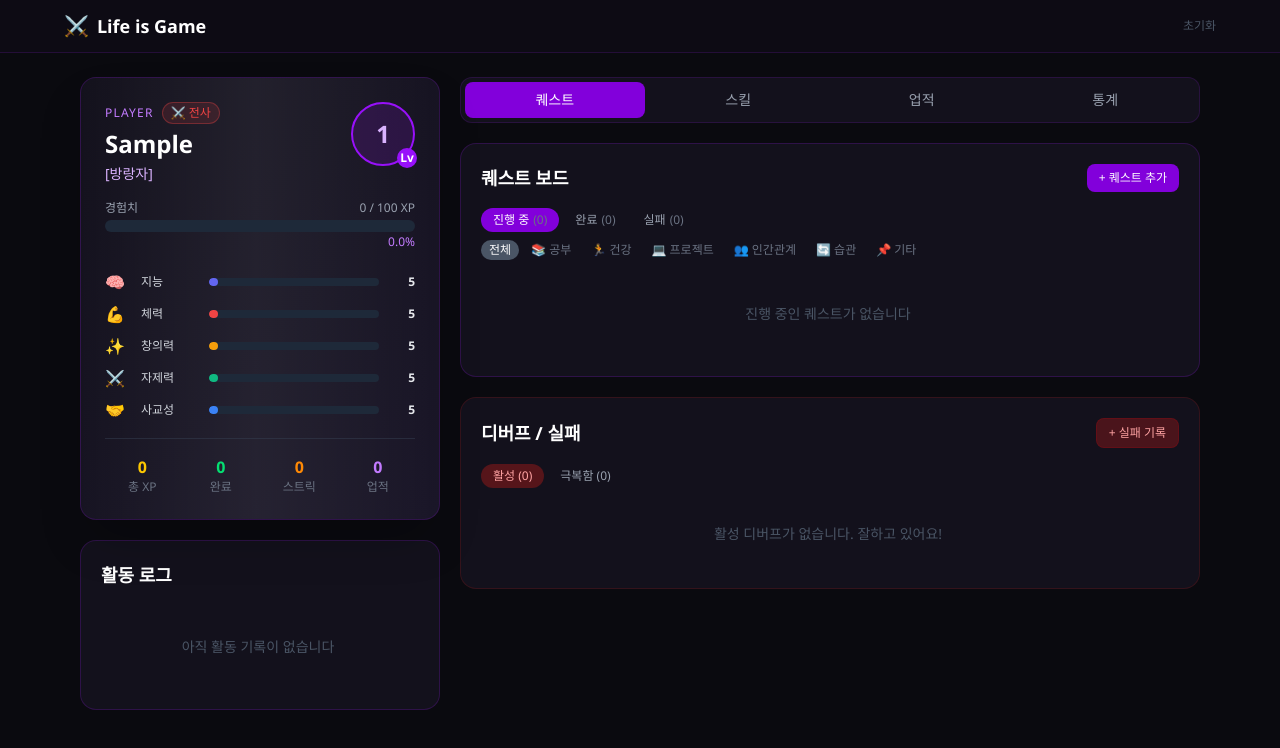
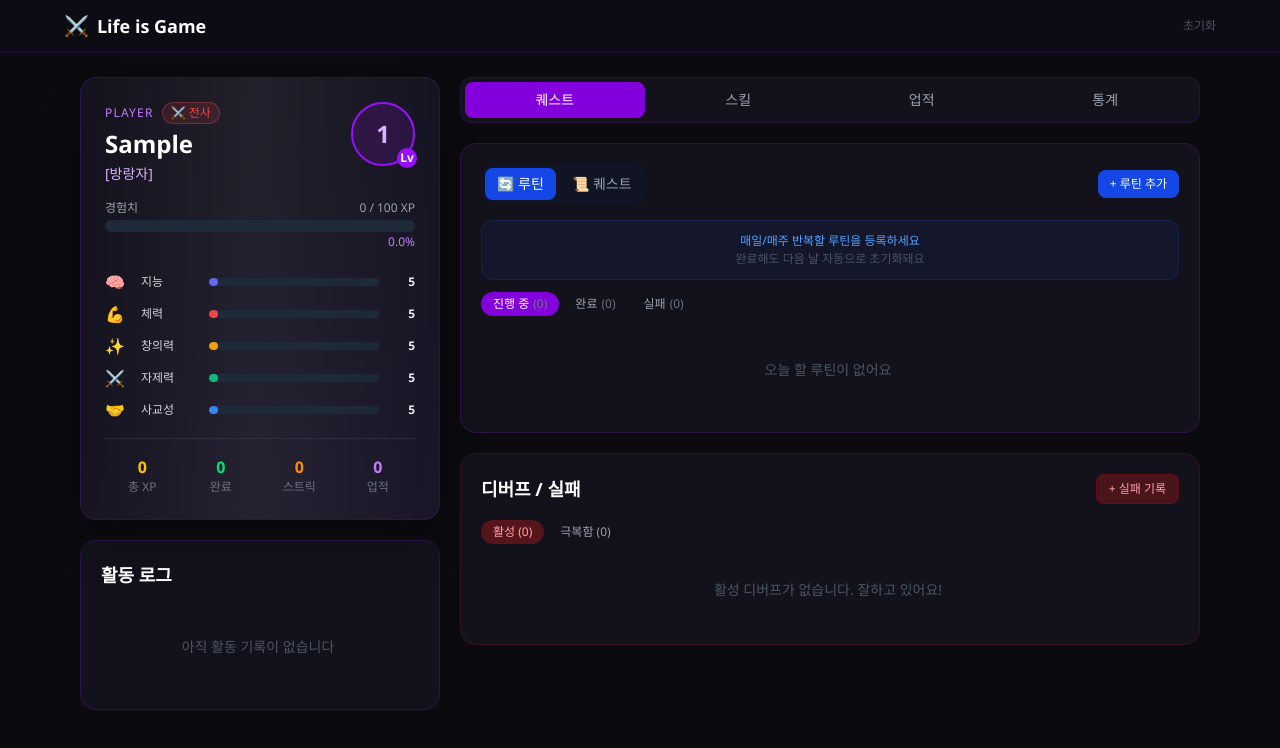
Before and after one commit to Yoon-seoyeon286/life-is-game, a React (Vite) app: page / in a window 1280 px wide. Both pictures are taken after typing "Sample" into the empty fields and a click on the button "모험 시작". Shown: the top 748 px of the page. Built offline with nearby package versions, Linux system fonts and the light colour scheme.

Commit message:
퀘스트 분리

```diff
--- a/src/App.tsx
+++ b/src/App.tsx
@@ -44,9 +44,10 @@ function migrateState(raw: CharacterState): CharacterState {
     skills: raw.skills?.length
       ? raw.skills
       : ALL_SKILLS.map(s => ({ ...s, unlockedAt: null })),
-    bosses: raw.bosses?.length
-      ? raw.bosses
-      : ALL_BOSSES.map(b => ({ ...b, defeatedAt: null })),
+    bosses: ALL_BOSSES.map(b => {
+      const existing = (raw.bosses ?? []).find((eb: { id: string }) => eb.id === b.id);
+      return { ...b, defeatedAt: existing?.defeatedAt ?? null };
+    }),
     quests: (raw.quests ?? []).map(q => ({
       ...q,
       category: q.category ?? 'other',
--- a/src/components/QuestBoard.tsx
+++ b/src/components/QuestBoard.tsx
@@ -17,9 +17,13 @@ const DIFFICULTIES: QuestDifficulty[] = ['easy', 'normal', 'hard', 'epic'];
 const CATEGORIES: QuestCategory[] = ['study', 'health', 'project', 'social', 'habit', 'other'];
 const XP_MAP: Record<QuestDifficulty, number> = { easy: 30, normal: 60, hard: 120, epic: 250 };
 
+type MainTab = 'daily' | 'quests';
+type StatusFilter = 'active' | 'completed' | 'failed';
+
 export default function QuestBoard({ quests, onComplete, onFail, onAdd }: Props) {
   const [showForm, setShowForm] = useState(false);
-  const [filter, setFilter] = useState<'active' | 'completed' | 'failed'>('active');
+  const [mainTab, setMainTab] = useState<MainTab>('daily');
+  const [statusFilter, setStatusFilter] = useState<StatusFilter>('active');
   const [categoryFilter, setCategoryFilter] = useState<QuestCategory | 'all'>('all');
   const [form, setForm] = useState({
     title: '',
@@ -27,39 +31,87 @@ export default function QuestBoard({ quests, onComplete, onFail, onAdd }: Props)
     difficulty: 'normal' as QuestDifficulty,
     stat: 'discipline' as StatKey,
     category: 'habit' as QuestCategory,
-    recurring: null as RecurringType,
+    recurring: 'daily' as RecurringType,
   });
 
-  const filtered = quests.filter(q =>
-    q.status === filter &&
+  const dailyQuests = quests.filter(q => q.recurring !== null);
+  const oneTimeQuests = quests.filter(q => q.recurring === null);
+
+  const filteredDaily = dailyQuests.filter(q => q.status === statusFilter);
+  const filteredOneTime = oneTimeQuests.filter(q =>
+    q.status === statusFilter &&
     (categoryFilter === 'all' || q.category === categoryFilter)
   );
+
+  const currentList = mainTab === 'daily' ? filteredDaily : filteredOneTime;
 
   function handleSubmit(e: React.FormEvent) {
     e.preventDefault();
     if (!form.title.trim()) return;
     onAdd(form);
-    setForm({ title: '', description: '', difficulty: 'normal', stat: 'discipline', category: 'habit', recurring: null });
+    setForm({ title: '', description: '', difficulty: 'normal', stat: 'discipline', category: 'habit', recurring: mainTab === 'daily' ? 'daily' : null });
     setShowForm(false);
   }
+
+  function handleTabChange(tab: MainTab) {
+    setMainTab(tab);
+    setShowForm(false);
+    setStatusFilter('active');
+    setForm(v => ({ ...v, recurring: tab === 'daily' ? 'daily' : null }));
+  }
+
+  const dailyActive = dailyQuests.filter(q => q.status === 'active').length;
+  const questActive = oneTimeQuests.filter(q => q.status === 'active').length;
 
   return (
     <div className="rounded-2xl border border-purple-900/40 bg-[#13111c] p-5">
       <div className="flex items-center justify-between mb-4">
-        <h3 className="text-lg font-bold text-white">퀘스트 보드</h3>
+        <div className="flex gap-1 bg-gray-900/60 rounded-xl p-1">
+          <button
+            onClick={() => handleTabChange('daily')}
+            className={`flex items-center gap-1.5 text-sm px-3 py-1.5 rounded-lg font-medium transition-colors ${
+              mainTab === 'daily' ? 'bg-blue-700 text-white' : 'text-gray-400 hover:text-gray-200'
+            }`}
+          >
+            🔄 루틴
+            {dailyActive > 0 && (
+              <span className="text-xs bg-blue-500/40 px-1.5 rounded-full">{dailyActive}</span>
+            )}
+          </button>
+          <button
+            onClick={() => handleTabChange('quests')}
+            className={`flex items-center gap-1.5 text-sm px-3 py-1.5 rounded-lg font-medium transition-colors ${
+              mainTab === 'quests' ? 'bg-purple-700 text-white' : 'text-gray-400 hover:text-gray-200'
+            }`}
+          >
+            📜 퀘스트
+            {questActive > 0 && (
+              <span className="text-xs bg-purple-500/40 px-1.5 rounded-full">{questActive}</span>
+            )}
+          </button>
+        </div>
         <button
           onClick={() => setShowForm(v => !v)}
-          className="text-xs bg-purple-700 hover:bg-purple-600 text-white px-3 py-1.5 rounded-lg transition-colors"
+          className={`text-xs text-white px-3 py-1.5 rounded-lg transition-colors ${
+            mainTab === 'daily' ? 'bg-blue-700 hover:bg-blue-600' : 'bg-purple-700 hover:bg-purple-600'
+          }`}
         >
-          {showForm ? '취소' : '+ 퀘스트 추가'}
+          {showForm ? '취소' : mainTab === 'daily' ? '+ 루틴 추가' : '+ 퀘스트 추가'}
         </button>
       </div>
+
+      {mainTab === 'daily' && !showForm && dailyActive === 0 && statusFilter === 'active' && (
+        <div className="mb-3 p-3 rounded-xl bg-blue-900/15 border border-blue-900/30 text-center">
+          <p className="text-xs text-blue-400">매일/매주 반복할 루틴을 등록하세요</p>
+          <p className="text-xs text-gray-600 mt-0.5">완료해도 다음 날 자동으로 초기화돼요</p>
+        </div>
+      )}
 
       {showForm && (
         <form onSubmit={handleSubmit} className="mb-4 p-4 rounded-xl bg-[#1e1a2e] border border-purple-800/30 space-y-3 fade-in">
           <input
             className="w-full bg-gray-800 text-white text-sm rounded-lg px-3 py-2 border border-gray-700 focus:outline-none focus:border-purple-500"
-            placeholder="퀘스트 이름"
+            placeholder={mainTab === 'daily' ? '루틴 이름 (예: 30분 독서)' : '퀘스트 이름'}
             value={form.title}
             onChange={e => setForm(v => ({ ...v, title: e.target.value }))}
             required
@@ -107,43 +159,47 @@ export default function QuestBoard({ quests, onComplete, onFail, onAdd }: Props)
                 ))}
               </select>
             </div>
+            {mainTab === 'daily' && (
               <div>
-              <div className="text-xs text-gray-400 mb-1">반복</div>
+                <div className="text-xs text-gray-400 mb-1">반복 주기</div>
                 <select
                   className="w-full bg-gray-800 text-white text-sm rounded-lg px-2 py-2 border border-gray-700 focus:outline-none"
-                value={form.recurring ?? ''}
-                onChange={e => setForm(v => ({ ...v, recurring: (e.target.value || null) as RecurringType }))}
+                  value={form.recurring ?? 'daily'}
+                  onChange={e => setForm(v => ({ ...v, recurring: e.target.value as RecurringType }))}
                 >
-                <option value="">없음</option>
-                <option value="daily">매일 반복</option>
-                <option value="weekly">매주 반복</option>
+                  <option value="daily">매일</option>
+                  <option value="weekly">매주</option>
                 </select>
               </div>
+            )}
           </div>
           <button
             type="submit"
             className="w-full bg-purple-600 hover:bg-purple-500 text-white text-sm py-2 rounded-lg transition-colors font-medium"
           >
-            퀘스트 수락
+            {mainTab === 'daily' ? '루틴 등록' : '퀘스트 수락'}
           </button>
         </form>
       )}
 
-      <div className="flex gap-1 mb-2 flex-wrap">
+      <div className="flex gap-1 mb-3 flex-wrap">
         {(['active', 'completed', 'failed'] as const).map(f => (
           <button
             key={f}
-            onClick={() => setFilter(f)}
+            onClick={() => setStatusFilter(f)}
             className={`text-xs px-3 py-1 rounded-full transition-colors ${
-              filter === f ? 'bg-purple-700 text-white' : 'text-gray-400 hover:text-gray-200'
+              statusFilter === f ? 'bg-purple-700 text-white' : 'text-gray-400 hover:text-gray-200'
             }`}
           >
             {f === 'active' ? '진행 중' : f === 'completed' ? '완료' : '실패'}
-            <span className="ml-1 text-gray-500">({quests.filter(q => q.status === f).length})</span>
+            <span className="ml-1 text-gray-500">
+              ({(mainTab === 'daily' ? dailyQuests : oneTimeQuests).filter(q => q.status === f).length})
+            </span>
           </button>
         ))}
       </div>
 
+      {mainTab === 'quests' && statusFilter === 'active' && (
         <div className="flex gap-1 mb-3 flex-wrap">
           <button
             onClick={() => setCategoryFilter('all')}
@@ -161,24 +217,36 @@ export default function QuestBoard({ quests, onComplete, onFail, onAdd }: Props)
             </button>
           ))}
         </div>
+      )}
 
       <div className="space-y-2 max-h-80 overflow-y-auto pr-1">
-        {filtered.length === 0 && (
+        {currentList.length === 0 && (
           <div className="text-center text-gray-600 py-8 text-sm">
-            {filter === 'active' ? '진행 중인 퀘스트가 없습니다' : filter === 'completed' ? '완료한 퀘스트가 없습니다' : '실패한 퀘스트가 없습니다'}
+            {statusFilter === 'active'
+              ? mainTab === 'daily' ? '오늘 할 루틴이 없어요' : '진행 중인 퀘스트가 없습니다'
+              : statusFilter === 'completed' ? '완료한 항목이 없습니다' : '실패한 항목이 없습니다'}
           </div>
         )}
-        {filtered.map(quest => (
-          <QuestItem key={quest.id} quest={quest} onComplete={onComplete} onFail={onFail} />
+        {currentList.map(quest => (
+          <QuestItem key={quest.id} quest={quest} onComplete={onComplete} onFail={onFail} isDaily={mainTab === 'daily'} />
         ))}
       </div>
     </div>
   );
 }
 
-function QuestItem({ quest, onComplete, onFail }: { quest: Quest; onComplete: (id: string) => void; onFail: (id: string) => void }) {
+function QuestItem({ quest, onComplete, onFail, isDaily }: {
+  quest: Quest;
+  onComplete: (id: string) => void;
+  onFail: (id: string) => void;
+  isDaily: boolean;
+}) {
   return (
-    <div className="p-3 rounded-xl bg-gray-900/50 border border-gray-800/50 fade-in">
+    <div className={`p-3 rounded-xl border fade-in ${
+      isDaily
+        ? 'bg-blue-950/20 border-blue-900/30'
+        : 'bg-gray-900/50 border-gray-800/50'
+    }`}>
       <div className="flex items-start justify-between gap-2">
         <div className="flex-1 min-w-0">
           <div className="flex items-center gap-1.5 flex-wrap">
```
Lines whose indentation alone changed are shown as unchanged.
